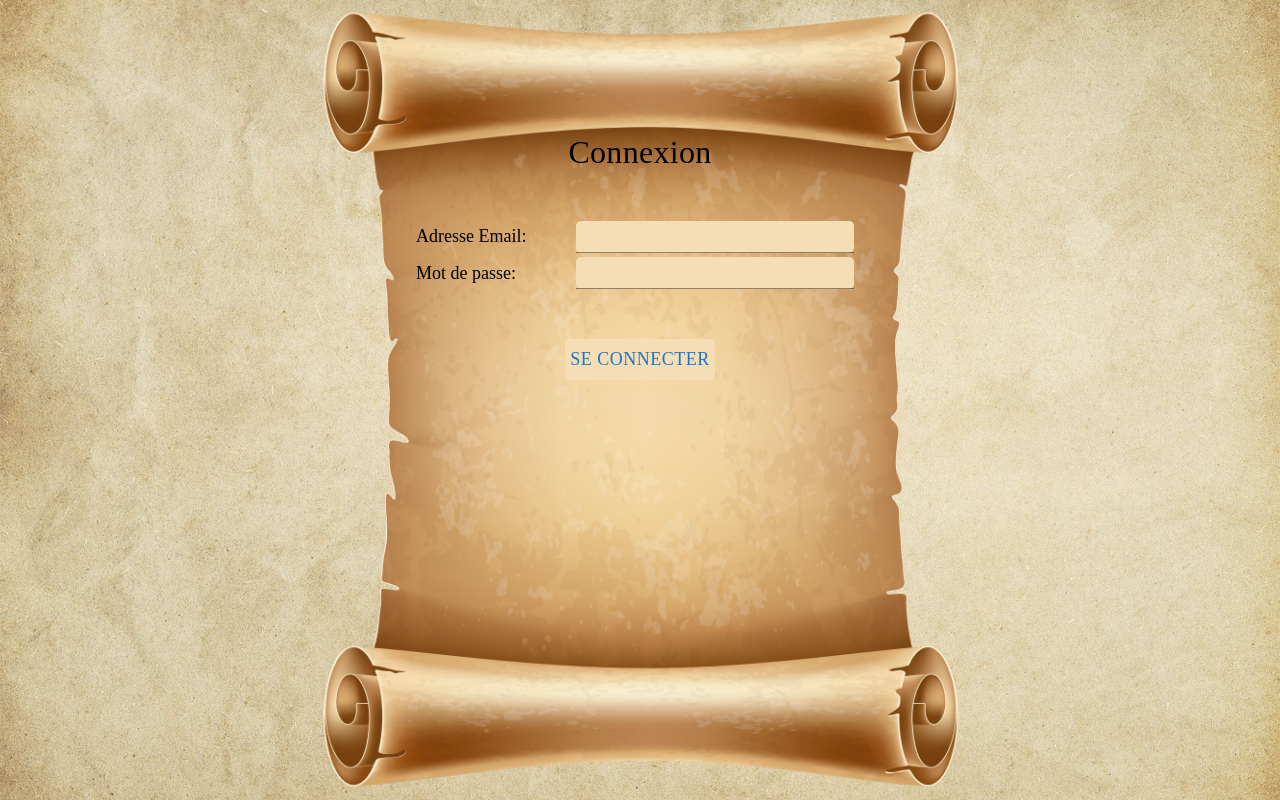
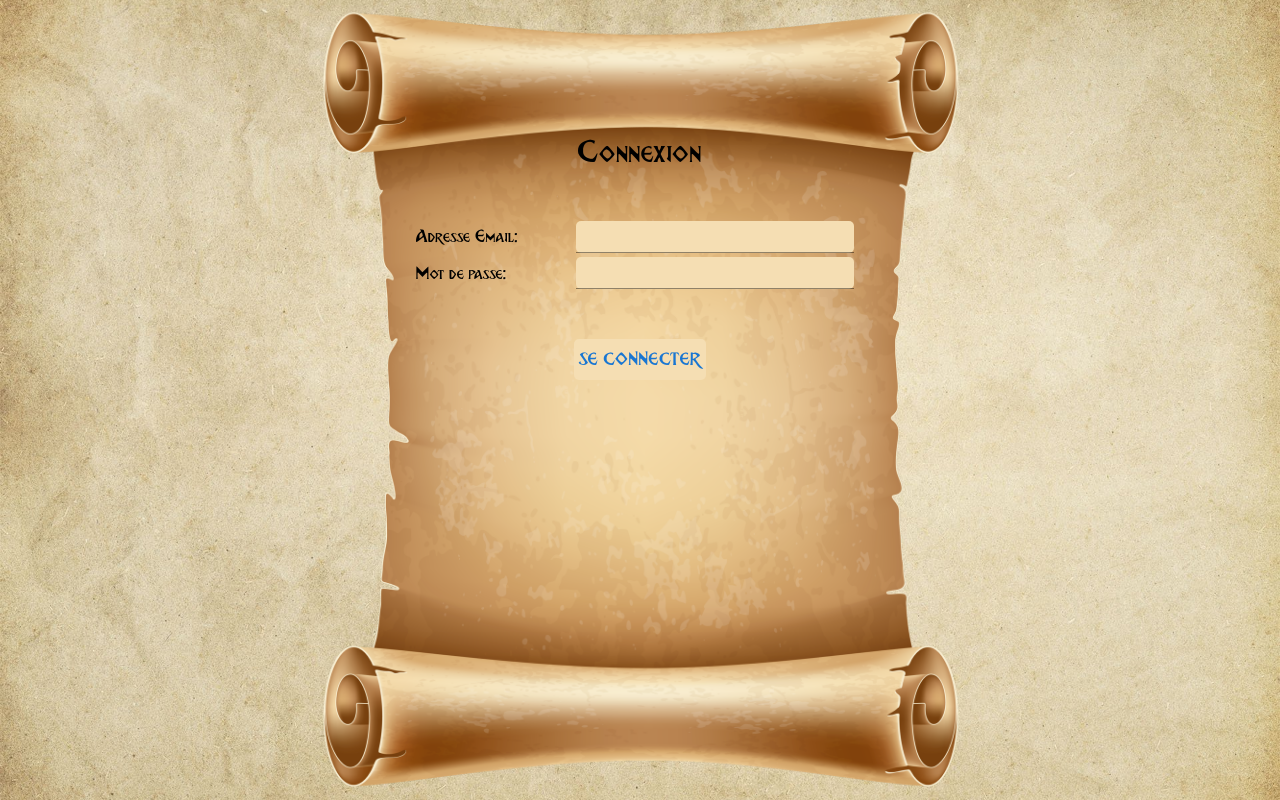
Before and after one commit to GuilhemMagaud/react_jdr_project, a React (Create React App) app: page / in a window 1280 px wide. Built offline with nearby package versions, Linux system fonts and the light colour scheme.

Commit message:
resolution des bugs lié au merge et routing de la page d'affichage des personnages

```diff
--- a/src/App.js
+++ b/src/App.js
@@ -1,4 +1,3 @@
-
 import React from 'react';
 
 import Image from './bgImage.png'
--- a/src/CharacterCreation.js
+++ b/src/CharacterCreation.js
@@ -1,4 +1,4 @@
-import React, {useState} from 'react';
+import React, { useState } from 'react';
 import { auth, firestore } from './firebaseConfig';
 import {
     CharacterCreationBackground,
@@ -40,7 +40,7 @@ function ScrollReturn({label}) {
     const navigate = useNavigate();
 
     const handleClick = () => {
-        navigate('/');
+        navigate('/characterSelection');
     }
 
     return (
@@ -51,7 +51,7 @@ function ScrollReturn({label}) {
 }
 
 function CharacterCreation() {
-    const user = auth.getAuth().currentUser;
+    const user = auth.currentUser;
     const navigate = useNavigate();
 
     const [formData, setFormData] = useState({
@@ -72,7 +72,7 @@ function CharacterCreation() {
 
     const handleSubmit = (event) => {
         event.preventDefault();
-        firestore.addDoc(firestore.collection(firestore.getFirestore(), `/characters`), {
+        firestore.collection(`/characters`).add({
             user: user.uid,
             name: formData.name,
             class: formData.class,
@@ -86,7 +86,7 @@ function CharacterCreation() {
         })
             .then(() => {
                 console.log("Personnage créé avec succès !");
-                navigate('/');
+                navigate('/characterSelection');
             })
             .catch((error) => {
                 console.error("Erreur lors de la création du personnage : ", error);
--- a/src/Login.js
+++ b/src/Login.js
@@ -42,9 +42,9 @@ function Login() {
     const handleSubmit = async (e) => {
         e.preventDefault();
         try {
-            await auth.signInWithEmailAndPassword(auth.getAuth(), formData.email, formData.password);
+            await auth.signInWithEmailAndPassword(formData.email, formData.password);
             console.log('Successfully logged in!');
-            navigate('/characterCreation');
+            navigate('/characterSelection');
         } catch (error) {
             console.log(error);
         }
--- a/src/SectionPerso/common/componentes/Addperso.jsx
+++ b/src/SectionPerso/common/componentes/Addperso.jsx
@@ -1,4 +1,4 @@
-import { styled } from '@mui/material';
+import {styled} from '@mui/material';
 import Parchemin from '../../../parchemin.png'
 
 const Addstyle = styled("div")({
@@ -7,15 +7,21 @@ const Addstyle = styled("div")({
     backgroundSize: 'cover',
     width: '260px',
     height: '340px'
-  })
+})
 
-function Addperso(){
-    return(
+function Addperso() {
+    return (
         <div>
-        <Addstyle sx={{paddingLeft: '55px', paddingTop: '35px', paddingRight: '20px', marginTop:'25px',marginLeft:'25px'}}>
-            <p>ajouter une nouvelle fiche </p>
-        </Addstyle>
-    </div>
+            <Addstyle sx={{
+                paddingLeft: '55px',
+                paddingTop: '35px',
+                paddingRight: '20px',
+                marginTop: '120px',
+                marginLeft: '25px'
+            }}>
+                <p>ajouter une nouvelle fiche </p>
+            </Addstyle>
+        </div>
     );
 
 }
--- a/src/SectionPerso/common/componentes/FichePerso.jsx
+++ b/src/SectionPerso/common/componentes/FichePerso.jsx
@@ -1,8 +1,9 @@
-import { Box, styled } from '@mui/material';
+import {Box, styled} from '@mui/material';
 import Parchemin from '../../../parchemin.png';
-import React, { useState, useEffect } from 'react';
+import React, {useState, useEffect} from 'react';
 import axios from 'axios';
 import Addperso from './Addperso';
+import { Link } from 'react-router-dom';
 
 const ParchinStyle = styled("div")({
     backgroundImage: `url(${Parchemin})`,
@@ -12,7 +13,7 @@ const ParchinStyle = styled("div")({
     height: '340px'
 })
 
-function FichePerso({input}){
+function FichePerso({input}) {
     const [personnages, setPersonnages] = useState([]);
 
     useEffect(() => {
@@ -28,33 +29,41 @@ function FichePerso({input}){
     const filtrePerso = personnages.filter((j) => {
         if (input === '') {
             return j;
-        }
-        else {
+        } else {
             return j.name.toLowerCase().includes(input)
         }
     })
 
-    return(
+    return (
         <div>
             <Box sx={{display: 'inline-block'}}>
                 {filtrePerso.map(personnage => (
                     <Box sx={{display: 'inline-block'}}>
-                    <ParchinStyle key={personnage.id} sx={{paddingLeft: '55px', paddingTop: '35px', paddingRight: '20px', marginTop:'25px',marginLeft:'25px'}}>
-                        <p>classe : {personnage.class}<br />race : {personnage.race}</p>
-                        <p>state: <br />
-                        point de vie : {personnage.hp}<br />
-                        force : {personnage.strength}<br />
-                        observation : {personnage.observation} <br />
-                        agilité : {personnage.agility} <br />
+                        <ParchinStyle key={personnage.id} sx={{
+                            paddingLeft: '55px',
+                            paddingTop: '35px',
+                            paddingRight: '20px',
+                            marginTop: '120px',
+                            marginLeft: '25px'
+                        }}>
+                            <p>classe : {personnage.class}<br/>race : {personnage.race}</p>
+                            <p>state: <br/>
+                                point de vie : {personnage.hp}<br/>
+                                force : {personnage.strength}<br/>
+                                observation : {personnage.observation} <br/>
+                                agilité : {personnage.agility} <br/>
                                 intelligence : {personnage.intelligence}</p>
                             <p>compétence/ sort : {personnage.skills}</p>
-                        <Box sx={{marginLeft:"35px", marginTop:"2rem"}}>{personnage.name}</Box>
+                            <Box sx={{marginLeft: "35px", marginTop: "2rem"}}>{personnage.name}</Box>
                         </ParchinStyle>
                     </Box>
                 ))}
-            <Addperso />
+                <Link to={"/characterCreation"}>
+                    <Addperso/>
+                </Link>
             </Box>
         </div>
     )
 }
+
 export default FichePerso;
--- a/src/SectionPerso/common/componentes/SectionPerso.jsx
+++ b/src/SectionPerso/common/componentes/SectionPerso.jsx
@@ -1,21 +1,45 @@
-import { Box, TextField } from "@mui/material";
+import {Box, TextField, styled} from "@mui/material";
 import FichePerso from "./FichePerso";
-import { useState } from "react";
+import {useState} from "react";
+import Background from "../../../background.png";
 
-function SectionPerso(){
+function SectionPerso() {
     const [inputText, setInputText] = useState("");
     let inputHandler = (e) => {
         var lowerCase = e.target.value.toLowerCase();
         setInputText(lowerCase);
     };
 
-    return(
+    const MainStyle = styled("div")({
+        backgroundImage: `url(${Background})`,
+        backgroundSize: "cover",
+        backgroundPosition: "center",
+        height: '100%',
+        minHeight: '100vh',
+        '@media (max-height: 750px)': {
+
+        },
+    })
+
+    return (
         <div>
-            <TextField label="Search ..." onChange={inputHandler} sx={{backgroundColor: "#C6A552", boxShadow: 2, mx: '10rem', width: '80%', height: '3.5rem', fontSize: '1.5rem', color: 'white', marginTop: '2rem' }} variant="filled">
+            <TextField label="Search ..." onChange={inputHandler} sx={{
+                backgroundColor: "#C6A552",
+                position: 'absolute',
+                boxShadow: 2,
+                mx: '10rem',
+                width: '80%',
+                height: '3.5rem',
+                fontSize: '1.5rem',
+                color: 'white',
+                marginTop: '2rem'
+            }} variant="filled">
             </TextField>
-            <Box sx={{display: 'flex'}}>
-                <FichePerso input={inputText}/>
-            </Box>
+            <MainStyle>
+                <Box sx={{display: 'flex'}}>
+                    <FichePerso input={inputText}/>
+                </Box>
+            </MainStyle>
         </div>
     )
 }
--- a/src/firebaseConfig.js
+++ b/src/firebaseConfig.js
@@ -1,7 +1,7 @@
 // Import the functions you need from the SDKs you need
-import * as firebase from "firebase/app";
-import * as auth from 'firebase/auth';
-import * as firestore from 'firebase/firestore';
+import firebase from 'firebase/app';
+import 'firebase/firestore';
+import 'firebase/auth';
 // https://firebase.google.com/docs/web/setup#available-libraries
 
 // Your web app's Firebase configuration
@@ -14,8 +14,13 @@ const firebaseConfig = {
     messagingSenderId: "1055577460321",
     appId: "1:1055577460321:web:1c918f5eeab61d20c16420"
 };
-
 // Initialize Firebase
 firebase.initializeApp(firebaseConfig);
 
-export { firebase, auth, firestore};
+// Firestore
+const firestore = firebase.firestore();
+
+// Auth
+const auth = firebase.auth();
+
+export { firebase, firestore, auth };
--- a/src/fonts/CustomFonts.js
+++ b/src/fonts/CustomFonts.js
@@ -1,11 +1,26 @@
-import { css } from 'styled-components';
-import BreatheFire from './BreatheFire.otf'
+import { createTheme } from '@mui/material/styles';
+import BreatheFire from './BreatheFire.otf';
 
-export const Fonts = css`
-  @font-face {
-    font-family: 'Breathe Fire';
-    src: url(${BreatheFire});
-    font-weight: normal;
-    font-style: normal;
-  }
-`;
+const breatheFire = createTheme({
+    typography: {
+        fontFamily: [
+            'Breathe Fire',
+            'Roboto',
+            '"Helvetica Neue"',
+            'Arial',
+            'sans-serif'
+        ].join(','),
+    },
+    components: {
+        MuiCssBaseline: {
+            styleOverrides: {
+                '@font-face': {
+                    fontFamily: 'Breathe Fire',
+                    src: `url(${BreatheFire})`,
+                },
+            },
+        },
+    },
+});
+
+export { breatheFire };
--- a/src/globalStyle.js
+++ b/src/globalStyle.js
@@ -2,7 +2,7 @@ import {styled} from "@mui/material/styles";
 import {Box, Button, Input, Typography} from "@mui/material";
 import backgroundImage from "./background.png";
 import scrollImage from "./scroll.png";
-import {Fonts} from "./fonts/CustomFonts";
+import { breatheFire } from "./fonts/CustomFonts";
 
 export const CharacterCreationBackground = styled(Box)({
     backgroundImage: `url(${backgroundImage})`,
@@ -74,7 +74,7 @@ export const ScrollFormIndividualContainer = styled(Box)(
 
 export const ScrollLabel = styled("label")(
     {
-        ...Fonts,
+        ...breatheFire,
         fontFamily: "Breathe Fire, MS Gothic, serif",
         fontSize: "large",
         marginRight: "10px",
--- a/src/index.js
+++ b/src/index.js
@@ -5,6 +5,7 @@ import { createRoot } from "react-dom/client";
 import { createBrowserRouter, RouterProvider } from "react-router-dom";
 import Login from "./Login";
 import CharacterCreation from "./CharacterCreation";
+import SectionPerso from "./SectionPerso/common/componentes/SectionPerso"
 
 const router = createBrowserRouter([
     {
@@ -15,6 +16,10 @@ const router = createBrowserRouter([
         path: "/characterCreation",
         element: <CharacterCreation />,
     },
+    {
+        path: "/characterSelection",
+        element: <SectionPerso />
+    }
 ]);
 
 createRoot(document.getElementById("root")).render(
```
Also changed, not shown: 1 other file (tests, documents, lock files or other folders). Lines whose indentation alone changed are shown as unchanged.
